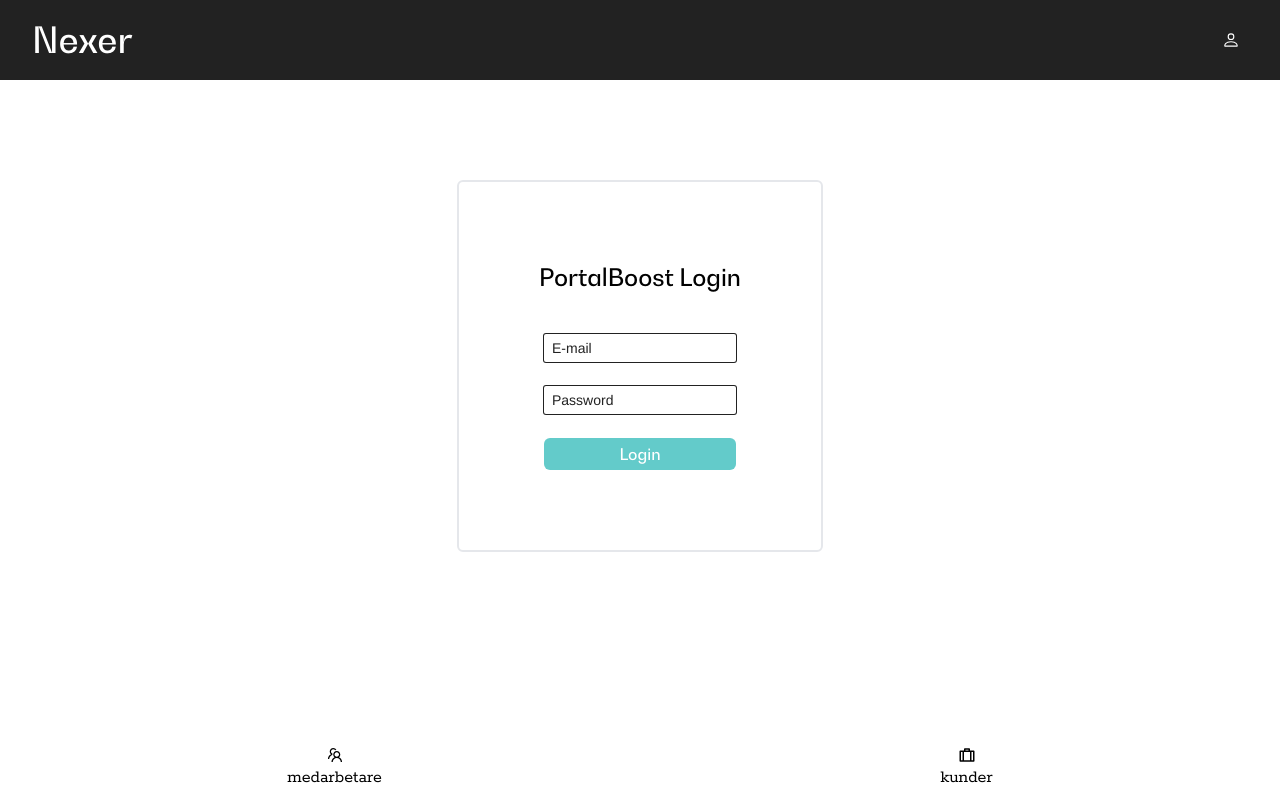
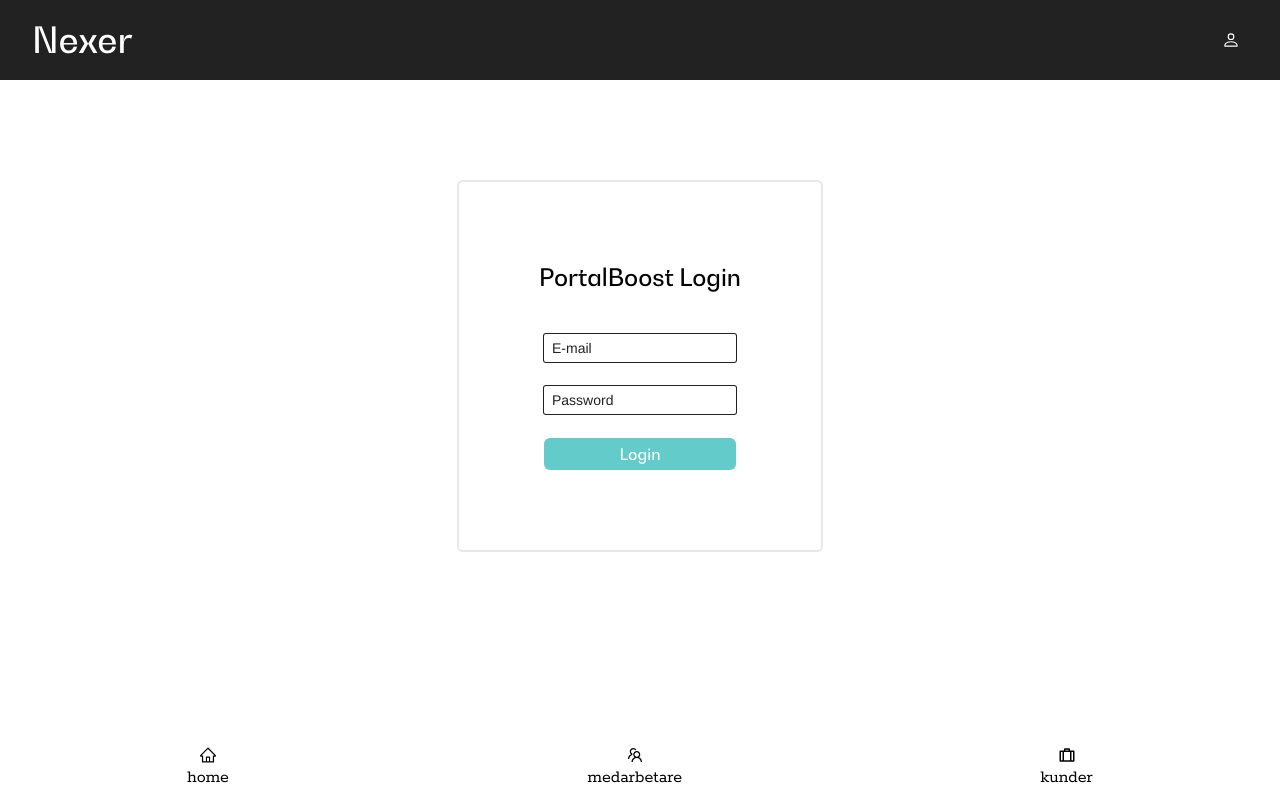
Before and after one commit to PortalBoost/PortalBoost, a React (Vite) app in the folder PortalBoost/ClientApp/: page / in a window 1280 px wide. Built offline with nearby package versions, Linux system fonts and the light colour scheme; a web font is replaced by a local one.

Commit message:
small fixes to css

```diff
--- a/PortalBoost/ClientApp/src/components/navBar/MobileNavBar.tsx
+++ b/PortalBoost/ClientApp/src/components/navBar/MobileNavBar.tsx
@@ -1,26 +1,39 @@
-import {RiSuitcaseLine} from 'react-icons/ri'
-import {AiOutlineTeam} from 'react-icons/ai'
+import { RiSuitcaseLine } from 'react-icons/ri'
+import { AiOutlineTeam } from 'react-icons/ai'
+import { AiOutlineHome } from 'react-icons/ai'
+import { Link } from 'react-router-dom'
 
 const MobileNavBar: React.FC<{}> = () => {
+
+	const navBarItem = "hover:text-n-turquoise-dark grid justify-items-center"
 
 	return (
 		<div className="fixed bottom-0 flex
 		 dark:bg-n-gray shadow-xl">
-			<div className=" text-black border-pink-700">
+			<div className=" text-black">
 
 				<ul className=" flex justify-around p-2 w-screen ">
 
-					{/* länk till personsida */}
-					<li className="hover:text-n-turquoise-dark  border-pink-600 grid justify-items-center">
+					<Link to="/">
+						<li className={navBarItem}>
+							<p><AiOutlineHome /></p>
+							<p>home</p>
+						</li>
+					</Link>
+
+					<Link to="/employees">
+						<li className={navBarItem}>
 							<p><AiOutlineTeam /></p>
 							<p>medarbetare</p>
 						</li>
+					</Link>
 
-					{/* länk till companysida */}
-					<li className="hover:text-n-turquoise-dark grid justify-items-center">
+					<Link to="/companies">
+						<li className={navBarItem}>
 							<p><RiSuitcaseLine /></p>
 							<p>kunder</p>
 						</li>
+					</Link>
 
 				</ul>
 			</div>
--- a/PortalBoost/ClientApp/src/components/navBar/Navbar.tsx
+++ b/PortalBoost/ClientApp/src/components/navBar/Navbar.tsx
@@ -1,28 +1,55 @@
-import {BsPerson} from 'react-icons/bs'
-import { useState} from 'react'
+import { RiSuitcaseLine } from 'react-icons/ri'
+import { AiOutlineTeam } from 'react-icons/ai'
+import { AiOutlineHome } from 'react-icons/ai'
+import { IoLogOutOutline } from 'react-icons/io5'
+import { useState } from 'react'
+import { Link } from 'react-router-dom'
 
 const Navbar: React.FC<{}> = () => {
 
-const [isOpen, setIsOpen] = useState(true)
+	//TODO: use atom instead of state
+	const [isOpen, setIsOpen] = useState(true)
+
+	const navBarItem = "hover:text-n-turquoise-dark ease-in-out duration-300 hover:cursor-pointer flex justify-start gap-4 items-center"
 
 
 	return (
-		<div className="fixed top-0 left-0 h-screen w-30s flex flex-col
+		<div className="fixed top-0 left-0
 		bg-white dark:bg-n-gray shadow-lg">
 
-		<div className="mt-40 text-white p-4">
-		<ul className="hover:text-n-purple gap-4">
-			{/* länk till personsida */}
-			<li>
-				medarbetare
-			</li>
-			{/* länk till companysida */}
-			<li>
-				kunder
-			</li>
-			</ul>
+			<div className="mt-20 pt-6 m-2 text-black p-3 h-screen flex items-start">
+				<ul className="flex flex-col justify-evenly gap-4">
+
+					<Link to="/">
+						<li className={navBarItem}>
+							<p><AiOutlineHome /></p>
+							<p>home</p>
+						</li>
+					</Link>
+
+					<Link to="/employees">
+						<li className={navBarItem}>
+							<p><AiOutlineTeam /></p>
+							<p>medarbetare</p>
+						</li>
+					</Link>
+
+					<Link to="/companies">
+						<li className={navBarItem}>
+							<p><RiSuitcaseLine /></p>
+							<p>kunder</p>
+						</li>
+					</Link>
+				</ul>
+
+				{/* TODO: add functionality to log out*/}
+				{/* log out button */}
+				<div className="fixed bottom-2 hover:text-n-turquoise-dark ease-in-out duration-300 hover:cursor-pointer flex justify-start gap-4 items-center">
+					<p><IoLogOutOutline /></p>
+					<p>Log out</p>
+				</div>
+			</div>
 		</div>
-</div>
 	)
 }
 
```
Lines whose indentation alone changed are shown as unchanged.
